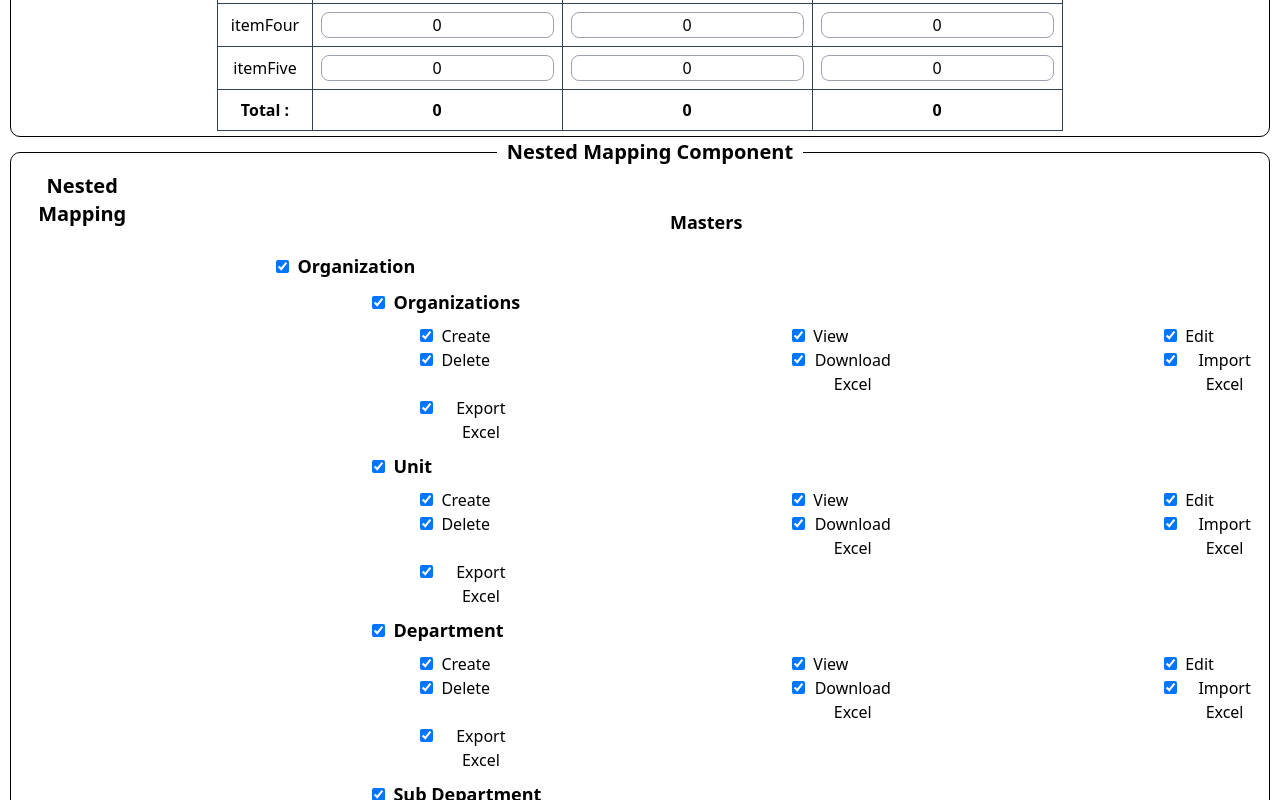
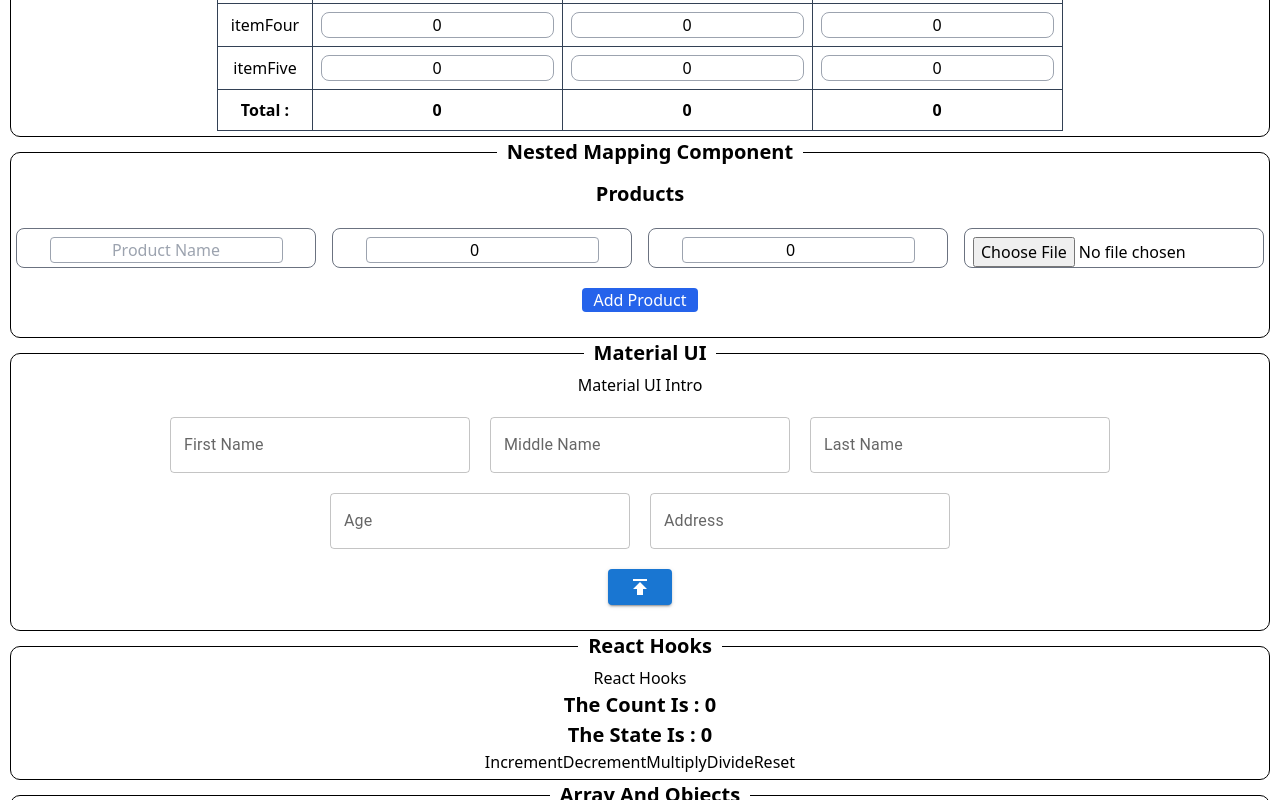
Before and after one commit to rishikale/React_MERN_Online, a React (Create React App) app: page /products in a window 1280 px wide. Shown: the part 1580-2380 px from the top of the page. Built offline with nearby package versions, Linux system fonts and the light colour scheme.

Commit message:
Product cart and image base64 intro

```diff
--- a/src/App.js
+++ b/src/App.js
@@ -15,9 +15,9 @@ import NestedMapping from "./Components/NestedMapping/NestedMapping";
 import TableModification from "./Components/TableModifications/TableModification";
 import { Provider } from "react-redux";
 import store from "./store";
+import Products from "./Components/Products/Products";
 
 function App() {
-
   return (
     <Provider store={store}>
       <div className="App">
@@ -219,9 +219,34 @@ function App() {
             Nested Mapping Component
           </legend>
           <div>
+            <Products />
+          </div>
+        </fieldset>
+        {/* <fieldset
+          style={{
+            border: "1px solid black",
+            borderRadius: "10px",
+            marginLeft: "10px",
+            marginRight: "10px",
+            padding: "5px",
+          }}
+        >
+          <legend
+            style={{
+              paddingLeft: "10px",
+              paddingRight: "10px",
+              marginLeft: "10px",
+              marginRight: "10px",
+              fontWeight: "bold",
+              fontSize: "20px",
+            }}
+          >
+            Nested Mapping Component
+          </legend>
+          <div>
             <NestedMapping />
           </div>
-        </fieldset>
+        </fieldset> */}
         <fieldset
           style={{
             border: "1px solid black",
--- a/src/Components/DynamicForm/DynamicForm.js
+++ b/src/Components/DynamicForm/DynamicForm.js
@@ -10,10 +10,13 @@ function DynamicForm() {
   });
 
   const globalState = useSelector((state) => state.counter.value);
+  const products = useSelector((state) => state.counter.products);
   // useSelector is hook provided by Redux toolkit
   // useSelector is used to access the global state from the redux store
 
   const [users, setUsers] = React.useState([]);
+
+  console.log("The saved products are :", products);
 
   let object = {
     key: "value",
@@ -206,6 +209,31 @@ function DynamicForm() {
           </tbody>
         </table>
       </div>
+      <div className="flex justify-start gap-5">
+        {products?.length > 0
+          ? products.map((product, productIndex) => {
+              return (
+                <div
+                  className="border border-gray-500 rounded-lg p-2"
+                  key={productIndex}
+                >
+                  <div className="font-bold tracking-wide text-xl">
+                    Product :&nbsp; {product?.Name}
+                  </div>
+                  <div className="font-bold tracking-wide text-xl">
+                    Product Price :&nbsp; {product?.Price}
+                  </div>
+                  <div className="font-bold tracking-wide text-xl">
+                    Product Quantity :&nbsp; {product?.Quantity}
+                  </div>
+                  <div className="flex justify-center mt-5">
+                    <img src={product?.Image} className="h-20 w-32" />
+                  </div>
+                </div>
+              );
+            })
+          : null}
+      </div>
     </form>
   );
 }
--- /dev/null
+++ b/src/Components/Products/Products.js
@@ -0,0 +1,111 @@
+import React from "react";
+import { useForm } from "react-hook-form";
+import { useDispatch } from "react-redux";
+import { addProduct } from "../Reducers/CounterSlice";
+
+function Products() {
+  const defaultValues = {
+    productName: "",
+    productPrice: 0,
+    productQuantity: 0,
+  };
+
+  const dispatch = useDispatch();
+
+  const { watch, register } = useForm({
+    mode: "onChange",
+    defaultValues: defaultValues,
+  });
+
+  const [productName, productPrice, productQuantity] = watch([
+    "productName",
+    "productPrice",
+    "productQuantity",
+  ]);
+  const [imageData, setImageData] = React.useState("");
+
+  function getProductInfo() {
+    let productObject = {
+      Name: productName,
+      Price: productPrice,
+      Quantity: productQuantity,
+      Image: imageData,
+    };
+    dispatch(addProduct(productObject));
+  }
+
+  function handleFile(e) {
+    console.log("Value of the file selected is :", e.target.files[0]);
+
+    // for converting selected file into base 64 string which is known by the image tag
+
+    let file = e.target.files[0];
+
+    const reader = new FileReader(); // it is provided by javascript to handle / reading local files selected in file type input .
+
+    reader.onloadend = () => {
+      setImageData(reader.result);
+    };
+
+    reader.readAsDataURL(file);
+  }
+
+  return (
+    <div>
+      <div className="my-2 font-bold flex justify-center text-xl">Products</div>
+      <div className="my-5 grid grid-cols-4 gap-4 items-center">
+        <div className="border border-gray-500 rounded-lg p-2 h-10">
+          <input
+            name="productName"
+            {...register("productName")}
+            placeholder="Product Name"
+            className="border border-gray-400 rounded text-center "
+            style={{ outline: "none" }}
+            type="text"
+          />
+        </div>
+        <div className="border border-gray-500 rounded-lg p-2 h-10">
+          <input
+            name="productPrice"
+            {...register("productPrice")}
+            placeholder="Product Price"
+            className="border border-gray-400 rounded text-center "
+            style={{ outline: "none" }}
+            type="number"
+          />
+        </div>
+        <div className="border border-gray-500 rounded-lg p-2 h-10">
+          <input
+            name="productQuantity"
+            {...register("productQuantity")}
+            placeholder="Quantity"
+            className="border border-gray-400 rounded text-center "
+            style={{ outline: "none" }}
+            type="number"
+          />
+        </div>
+        <div className="border border-gray-500 rounded-lg p-2 h-10">
+          <input
+            type="file"
+            onChange={(e) => {
+              handleFile(e);
+            }}
+          />
+        </div>
+      </div>
+      <div className="my-5 flex justify-center">
+        <button
+          onClick={() => {
+            getProductInfo();
+          }}
+          type="button"
+          className="px-3 rounded bg-blue-600 text-white"
+        >
+          Add Product
+        </button>
+      </div>
+    </div>
+  );
+}
+
+export default Products;
--- a/src/Components/Reducers/CounterSlice.js
+++ b/src/Components/Reducers/CounterSlice.js
@@ -2,7 +2,7 @@ import { createSlice } from "@reduxjs/toolkit";
 
 const initialState = {
   value: 0,
-  array: [1, 2, 3, 4, 5],
+  products: [],
 };
 
 const CounterSlice = createSlice({
@@ -12,14 +12,16 @@ const CounterSlice = createSlice({
     addNumber: (state, action) => {
       state.value = state.value + action.payload;
     },
-    clearArray:(state)=>{
-        state.array=[];
-    }
+
+    addProduct: (state, action) => {
+      alert("Product has been added successfully..!!");
+      state.products = [...state.products, action.payload];
+    },
   },
 });
 
 const { reducer, actions } = CounterSlice;
 
-export const { addNumber,clearArray } = actions;
+export const { addNumber, addProduct } = actions;
 
 export default reducer;
```
